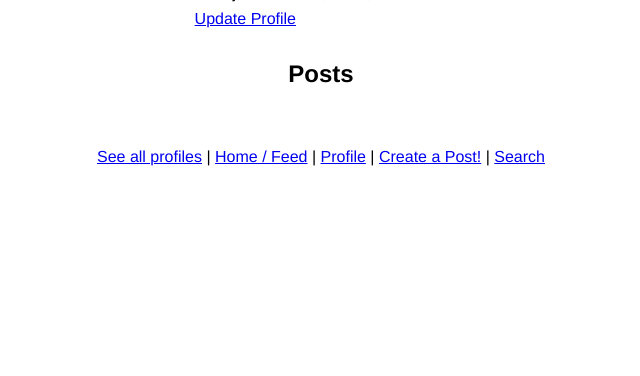
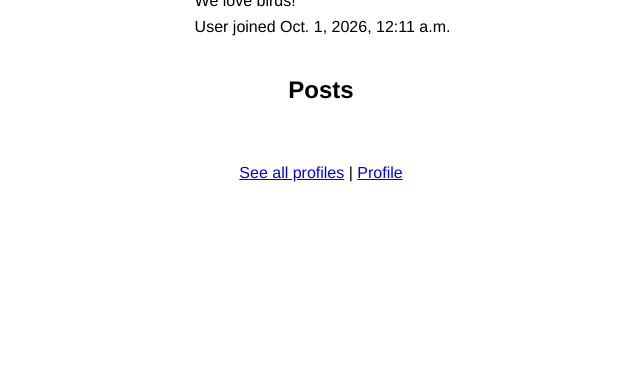
Before and after one commit to Clemens-Li/cs412, a Django app: page /mini_insta/profile/3/ in a window 1280 px wide. Shown: the part 424-800 px from the top of the page, without its empty margins (319-959 px from the left). Run offline with Django 5.2, Linux system fonts and the light colour scheme; data comes from the database, SQL or seed files in the repository; both versions use the stored data as it was after the commit.

Commit message:
PK removal for some cases, Task 1 done

```diff
--- a/cs412/settings.py
+++ b/cs412/settings.py
@@ -145,3 +145,5 @@ CS_DEPLOYMENT_HOSTNAME = 'cs-webapps.bu.edu'
 if socket.gethostname() == CS_DEPLOYMENT_HOSTNAME:
     STATIC_URL = '/cl750/static/'
     MEDIA_URL = '/cl750/media/'
+
+LOGIN_URL = "login" # connects back to the URL pattern in cs412/urls.py
--- a/mini_insta/models.py
+++ b/mini_insta/models.py
@@ -1,4 +1,5 @@
 ''' Clemens Li cl750@bu.edu | Model designs (Photo, Post, Profile)'''
+from django.contrib.auth.models import User
 from django.db import models
 from django.urls import reverse
 
@@ -11,6 +12,7 @@ class Profile(models.Model):
     profile_image_url = models.TextField(blank=True)
     bio_text = models.TextField(blank=True)
     join_date = models.DateTimeField(auto_now=True)
+    user = models.ForeignKey(User, on_delete=models.CASCADE, default=1) # for authentication/login
 
     def __str__(self):
         '''Return a string representation of this Profile object'''
--- a/mini_insta/templates/mini_insta/base.html
+++ b/mini_insta/templates/mini_insta/base.html
@@ -4,6 +4,12 @@
     <head>
         <title>Mini Instagram</title>
         <link rel="stylesheet" href="{% static 'styles.css' %}">
+        <!-- Checks for user authorization -->
+        {% if request.user.is_authenticated %}
+            <p>Logged in as: {{ request.user.username }}</p>
+        {% else %}
+            <p>Not logged in</p>
+        {% endif %}
     </head>
     <body>
         <header>
@@ -16,10 +22,13 @@
         <footer>
             <a href="{% url 'show_all_profiles' %}">See all profiles</a> <!-- Footer Link back to ProfileListView -->
             {% if profile %}
-                | <a href="{% url 'show_feed' profile.pk %}">Home / Feed</a>
                 | <a href="{% url 'show_profile' profile.pk %}">Profile</a>
-                | <a href="{% url 'create_post' profile.pk %}">Create a Post!</a> <!-- If Profile is included in context, give option to create post-->
-                | <a href="{% url 'search' profile.pk %}">Search</a> <!-- New search feature -->
+                {% if request.user.is_authenticated and request.user.pk == profile.user_id %}
+                    | <a href="{% url 'show_feed' %}">Home / Feed</a>
+                    | <a href="{% url 'update_profile' %}">Update Profile</a> <!-- Link to update the current Profile -->
+                    | <a href="{% url 'create_post' %}">Create a Post!</a> <!-- If Profile is included in context, give option to create post-->
+                    | <a href="{% url 'search' %}">Search</a> <!-- New search feature -->
+                {% endif %}
             {% endif %}
         </footer>
     </body>
--- a/mini_insta/templates/mini_insta/create_post_form.html
+++ b/mini_insta/templates/mini_insta/create_post_form.html
@@ -6,7 +6,7 @@
 <h2>Create a new post</h2>
 
 <!-- Form to submit the creation of a new Post -->
-<form action="{% url 'create_post' profile.pk %}" method="POST" enctype="multipart/form-data"> <!-- Will direct to the create_post URL and POST after submission -->
+<form action="{% url 'create_post' %}" method="POST" enctype="multipart/form-data"> <!-- Will direct to the create_post URL and POST after submission -->
     {% csrf_token %} <!-- for verification -->
     <table>
         {{form.as_table}} <!-- The actual form-->
@@ -15,7 +15,9 @@
     <input type="file" id="image_file" name="image_file" multiple> <!-- switched to image file submission -->
 
     <input type="submit" name="submit" value="Submit">
-    <a href="{% url 'show_all_profiles' %}">Cancel</a>
+    <form action="{% url 'show_profile' profile.pk %}" method="GET">
+        <button type="submit">Cancel</button>
+    </form>
 </form>
 
 {% endblock %}
--- a/mini_insta/templates/mini_insta/show_profile.html
+++ b/mini_insta/templates/mini_insta/show_profile.html
@@ -24,7 +24,6 @@
                 </div>
                 <p>{{ profile.bio_text }}</p>
                 <p>User joined {{ profile.join_date }}</p>
-                <a href="{% url 'update_profile' profile.pk %}">Update Profile</a> <!-- Link to update the current Profile -->
             </div>
 
 
--- a/mini_insta/templates/mini_insta/update_profile_form.html
+++ b/mini_insta/templates/mini_insta/update_profile_form.html
@@ -6,7 +6,7 @@
  <h2>Update Your Profile</h2>
 
 <!-- -->
-<form action="{% url 'update_profile' profile.pk %}" method="POST" enctype="multipart/form-data"> <!-- Will direct to the create_post URL and POST after submission -->
+<form action="{% url 'update_profile' %}" method="POST" enctype="multipart/form-data"> <!-- Will direct to the create_post URL and POST after submission -->
     {% csrf_token %} <!-- for verification -->
     <table>
         {{form.as_table}} <!-- The actual form-->
--- a/mini_insta/urls.py
+++ b/mini_insta/urls.py
@@ -3,17 +3,26 @@
 # URLs for Mini_Insta App
 from django.urls import path
 from django.conf import settings
+from django.contrib.auth import views as auth_views # Authorization Views for User Login
 from .views import * # ProfileListView, ProfileDetailView, PostDetailView
+
 urlpatterns = [
     path(r"", ProfileListView.as_view(), name="show_all_profiles"), # empty path just leads to main
     path("profile/<int:pk>/", ProfileDetailView.as_view(), name="show_profile"), # per profile, with pk as primary key for the Profile
-    path("profile/<int:pk>/create_post", CreatePostView.as_view(), name="create_post"), # Create a post
     path("post/<int:pk>/", PostDetailView.as_view(), name="show_post"), # per post, with pk as primary key for the Post
-    path("profile/<int:pk>/update", UpdateProfileView.as_view(), name="update_profile"), # per profile, with pk as primary key for the Profile
     path("post/<int:pk>/delete", DeletePostView.as_view(), name="delete_post"), # per post, with pk as primary key for the Post
     path("post/<int:pk>/update", UpdatePostView.as_view(), name="update_post"), # per post, with pk as primary key for the Post
     path("profile/<int:pk>/followers", ShowFollowersDetailView.as_view(), name="show_followers"), # per profile, with pk as primary key for the Profile
     path("profile/<int:pk>/following", ShowFollowingDetailView.as_view(), name="show_following"), # per profile, with pk as primary key for the Profile
-    path("profile/<int:pk>/feed", ShowFeedView.as_view(), name="show_feed"), # per profile, with pk as primary key for the Profile
-    path("profile/<int:pk>/search", SearchView.as_view(), name="search") # per profile, with pk as the primary key for the Profile
+
+    # No longer needs PK after login implementation; must be the correct user to access these paths
+    path("profile/feed", ShowFeedView.as_view(), name="show_feed"),
+    path("profile/search", SearchView.as_view(), name="search"),
+    path("profile/update", UpdateProfileView.as_view(), name="update_profile"),
+    path("profile/create_post", CreatePostView.as_view(), name="create_post"),
+
+    path("profile", SelfProfileDetailView.as_view(), name="profile"), # Made my own view to view User's own Profile
+
+    # Login URLs
+    path("login/", auth_views.LoginView.as_view(template_name="mini_insta/login.html"), name="login") # Login View
 ]
--- a/mini_insta/views.py
+++ b/mini_insta/views.py
@@ -4,6 +4,7 @@ from django.views.generic import DetailView, ListView, CreateView, UpdateView, D
 from django.urls import reverse
 from .models import Profile, Post, Photo
 from .forms import CreatePostForm, UpdateProfileForm, UpdatePostForm
+from django.contrib.auth.mixins import LoginRequiredMixin # to protect some views before login
 
 # Create your views here.
 
@@ -25,7 +26,7 @@ class PostDetailView(DetailView):
     template_name = "mini_insta/show_post.html" # HTML for a single post display
     context_object_name = "post" # singular post
 
-class CreatePostView(CreateView):
+class CreatePostView(LoginRequiredMixin, CreateView): # only for users
     ''' A view to handle the creation of a Post (display HTML to user GET, process form submission and store new Post object POST)'''
     form_class = CreatePostForm
     template_name = "mini_insta/create_post_form.html" # HTML for the form to create a Post
@@ -58,7 +59,12 @@ class CreatePostView(CreateView):
         pk = self.kwargs["pk"] # retrieve pk from URL pattern
         return reverse("show_post", kwargs={"pk": self.object.pk}) # call reverse to generate URL for newly created post
 
-class UpdateProfileView(UpdateView):
+    # No PK, so need to define self-identification function
+    def get_object(self, queryset=None):
+        ''' Overrides default behavior to get the Profile of the User currently logged in '''
+        return Profile.objects.get(user=self.request.user)
+
+class UpdateProfileView(LoginRequiredMixin, UpdateView): # only for users
     ''' A view to handle the updating of a Profile (displays UpdateProfileForm then handles the submission)'''
     model = Profile
     form_class = UpdateProfileForm
@@ -69,7 +75,12 @@ class UpdateProfileView(UpdateView):
         print(f"UpdateProfileView: form.cleaned_data{form.cleaned_data}") # Print formatted data in terminal for visual check
         return super().form_valid(form)
 
-class DeletePostView(DeleteView):
+    # No PK, so need to define self-identification function
+    def get_object(self, queryset=None):
+        ''' Overrides default behavior to get the Profile of the User currently logged in '''
+        return Profile.objects.get(user=self.request.user)
+
+class DeletePostView(LoginRequiredMixin, DeleteView): # only for users
     ''' A view to handle the deletion of a Profile '''
     model = Post
     template_name = "mini_insta/delete_post_form.html"
@@ -86,7 +97,7 @@ class DeletePostView(DeleteView):
         ''' Provide a URL to redirect to after deleting a Post '''
         return reverse("show_profile", kwargs={"pk": self.object.profile_id}) # reverse for dynamic URL generation
 
-class UpdatePostView(UpdateView): # Same as DeletePostView
+class UpdatePostView(LoginRequiredMixin, UpdateView): # Same as DeletePostView, only for users
     ''' A view to handle the updating of a Profile '''
     model = Post
     form_class = UpdatePostForm
@@ -115,20 +126,25 @@ class ShowFollowingDetailView(DetailView):
     template_name = "mini_insta/show_following.html"
     context_object_name = "profile"
 
-class ShowFeedView(DetailView):
+class ShowFeedView(LoginRequiredMixin, DetailView): # only for users
     ''' A view to display the feed for a single Profile object '''
     model = Profile
     template_name = "mini_insta/show_feed.html"
     context_object_name = "profile"
 
-class SearchView(ListView):
+    # No PK, so need to define self-identification function
+    def get_object(self, queryset=None):
+        ''' Overrides default behavior to get the Profile of the User currently logged in '''
+        return Profile.objects.get(user=self.request.user)
+
+class SearchView(LoginRequiredMixin, ListView): # only for users
     ''' A view to display searches called by a single Profile object '''
     template_name = "mini_insta/search_results.html"
 
     def dispatch(self, request, *args, **kwargs):
         ''' Handles requests or redirects to search.html for request submission '''
         if "query" not in self.request.GET:
-            profile = Profile.objects.get(pk=self.kwargs["pk"])
+            profile = self.get_object()
             return render(request, "mini_insta/search.html", {"profile": profile})
         return super().dispatch(request, *args, **kwargs)
 
@@ -140,7 +156,7 @@ class SearchView(ListView):
     def get_context_data(self, **kwargs):
         context = super().get_context_data()
         query = self.request.GET.get("query", "").strip()
-        context["profile"] = Profile.objects.get(pk=self.kwargs["pk"])
+        context["profile"] = self.get_object()
         context["query"] = query
         context["posts"] = context["object_list"]
 
@@ -153,3 +169,18 @@ class SearchView(ListView):
             context["profiles"] = Profile.objects.none()
 
         return context
+
+    # No PK, so need to define self-identification function
+    def get_object(self, queryset=None):
+        ''' Overrides default behavior to get the Profile of the User currently logged in '''
+        return Profile.objects.get(user=self.request.user)
+
+class SelfProfileDetailView(LoginRequiredMixin, DetailView):
+    model = Profile
+    template_name = "mini_insta/show_profile.html"
+    context_object_name = "profile"
+
+    # No PK, so need to define self-identification function
+    def get_object(self, queryset=None):
+        ''' Overrides default behavior to get the Profile of the User currently logged in '''
+        return Profile.objects.get(user=self.request.user)
```
Also changed, not shown: mini_insta/templates/mini_insta/login.html (added, +11 -0 lines), db.sqlite3, mini_insta/migrations/0006_profile_user.py (added).
